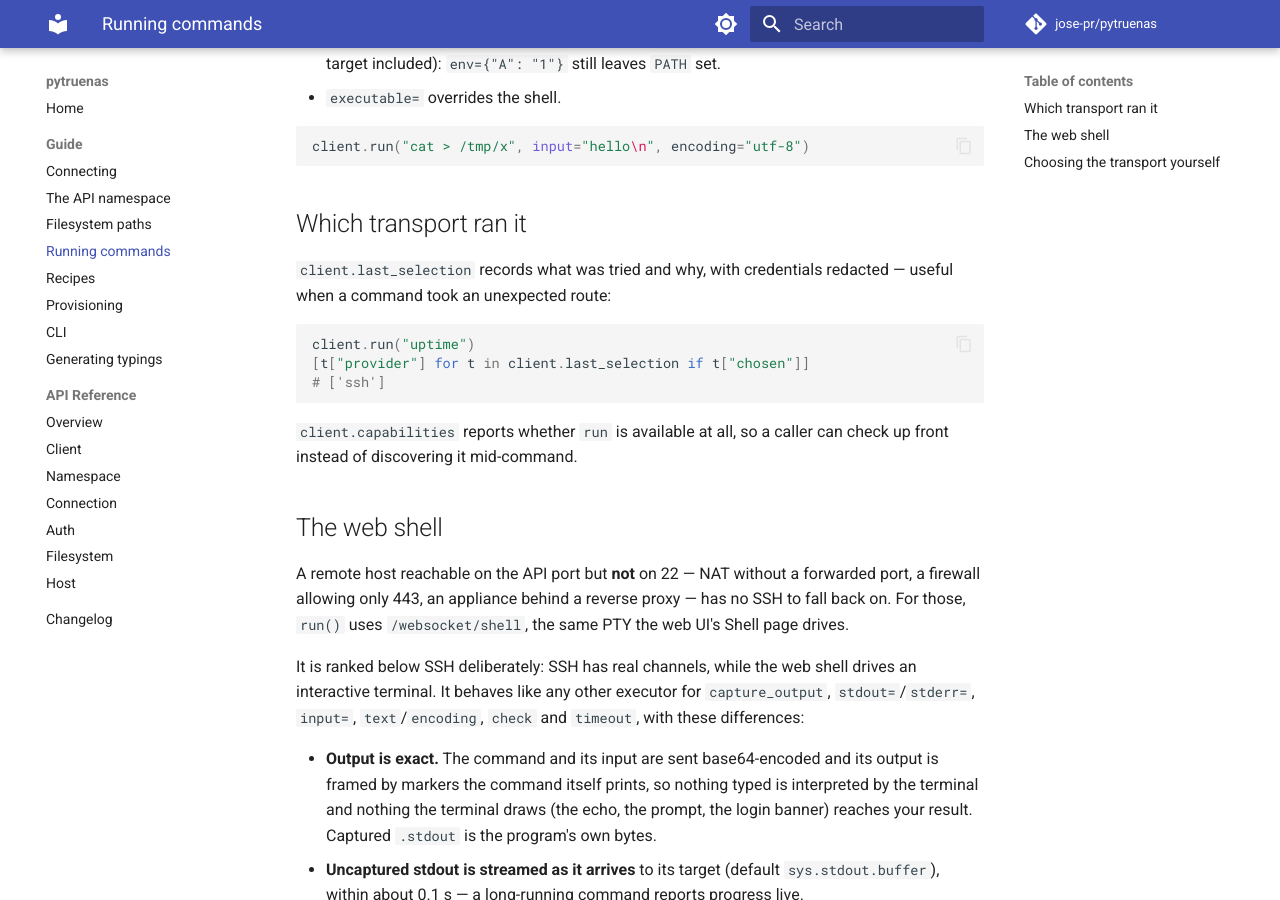
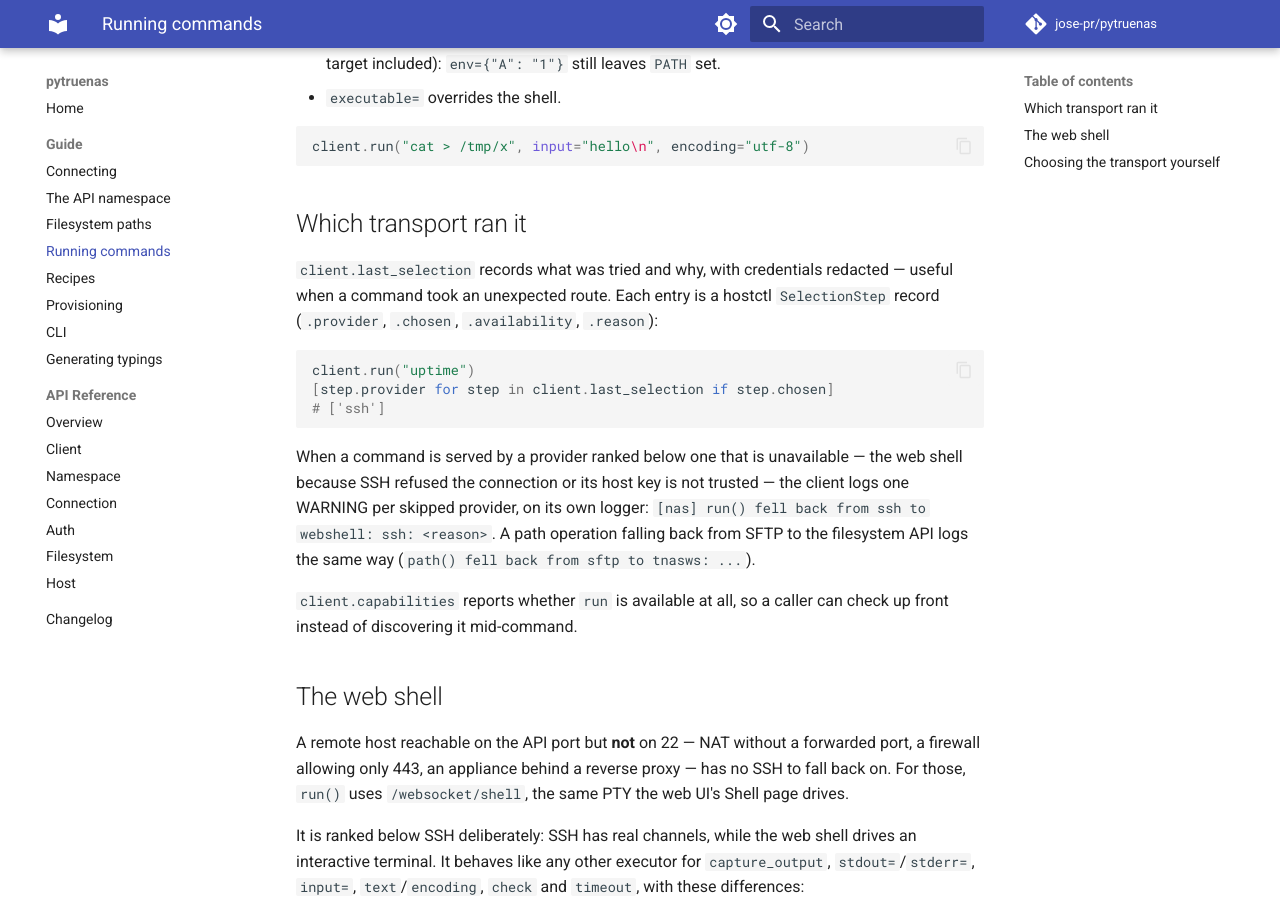
Before and after one commit to jose-pr/pytruenas, an MkDocs documentation site: the page built from docs/guide/commands.md, in a window 1280 px wide and 900 px high, scrolled down 866 px. Built offline with MkDocs 1.6.1 and Material for MkDocs 9.7.7, drawn with Linux system fonts in a browser that asks for light colours; comment, search, counter and statistics services are not loaded.

Commit message:
refactor: the fallback warning, host name and logger come from hostctl
hostctl logs a provider fallback once per host and skipped provider on
host.logger, which pytruenas sets to its named adapter, so the run()
override and its parsing of selection traces go. Traces are hostctl
SelectionStep records. Host.name is hostctl's (the config's label);
TrueNASConfig.name is assignable, as HostConfig.name is.

````diff
--- a/docs/guide/commands.md
+++ b/docs/guide/commands.md
@@ -41,13 +41,22 @@ client.run("cat > /tmp/x", input="hello\n", encoding="utf-8")
 ## Which transport ran it
 
 `client.last_selection` records what was tried and why, with credentials
-redacted — useful when a command took an unexpected route:
+redacted — useful when a command took an unexpected route. Each entry is a
+hostctl `SelectionStep` record (`.provider`, `.chosen`, `.availability`,
+`.reason`):
 
 ```python
 client.run("uptime")
-[t["provider"] for t in client.last_selection if t["chosen"]]
+[step.provider for step in client.last_selection if step.chosen]
 # ['ssh']
 ```
+
+When a command is served by a provider ranked below one that is unavailable —
+the web shell because SSH refused the connection or its host key is not
+trusted — the client logs one WARNING per skipped provider, on its own
+logger: `[nas] run() fell back from ssh to webshell: ssh: <reason>`. A path
+operation falling back from SFTP to the filesystem API logs the same way
+(`path() fell back from sftp to tnasws: ...`).
 
 `client.capabilities` reports whether `run` is available at all, so a
 caller can check up front instead of discovering it mid-command.
````
Also changed, not shown: CHANGELOG.md (+6 -0 lines), src/pytruenas/AGENTS.md (+11 -6 lines), 2 other files.
